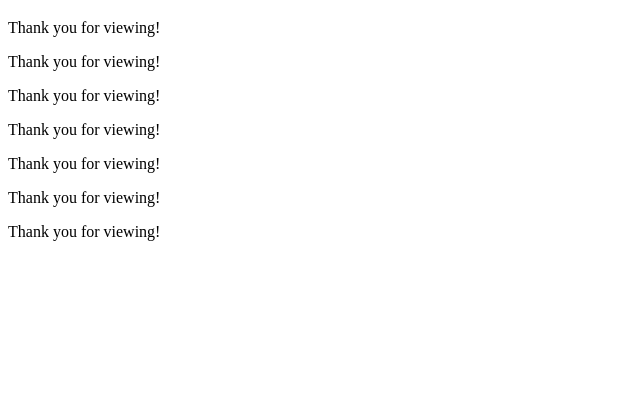
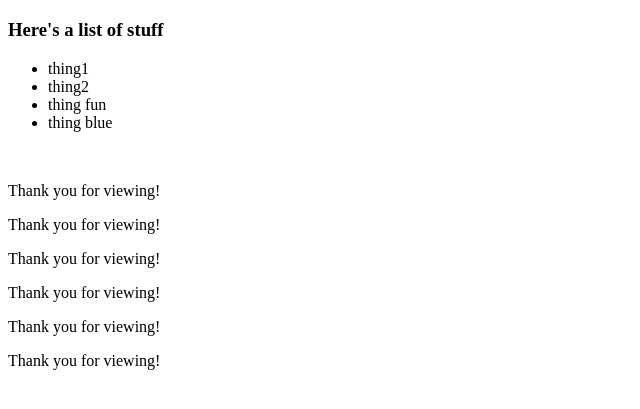
Before and after one commit to Lexscher/github-video-p1, a plain HTML site: page index.html in a window 1280 px wide. Shown: the part 61-470 px from the top of the page, without its empty margins (0-640 px from the left). Drawn offline with Linux system fonts and the light colour scheme.

Commit message:
Update index.html

```diff
--- a/index.html
+++ b/index.html
@@ -7,7 +7,14 @@
   </head>
   <body>
     <h1>This is the heading!</h1>
-    <p>Thank you for viewing!</p>
+    <h3>Here's a list of stuff</h3>
+    <ul>
+      <li>thing1</li>
+      <li>thing2</li>
+      <li>thing fun</li>
+      <li>thing blue</li>
+    </ul>
+    <br />
     <p>Thank you for viewing!</p>
     <p>Thank you for viewing!</p>
     <p>Thank you for viewing!</p>
```
